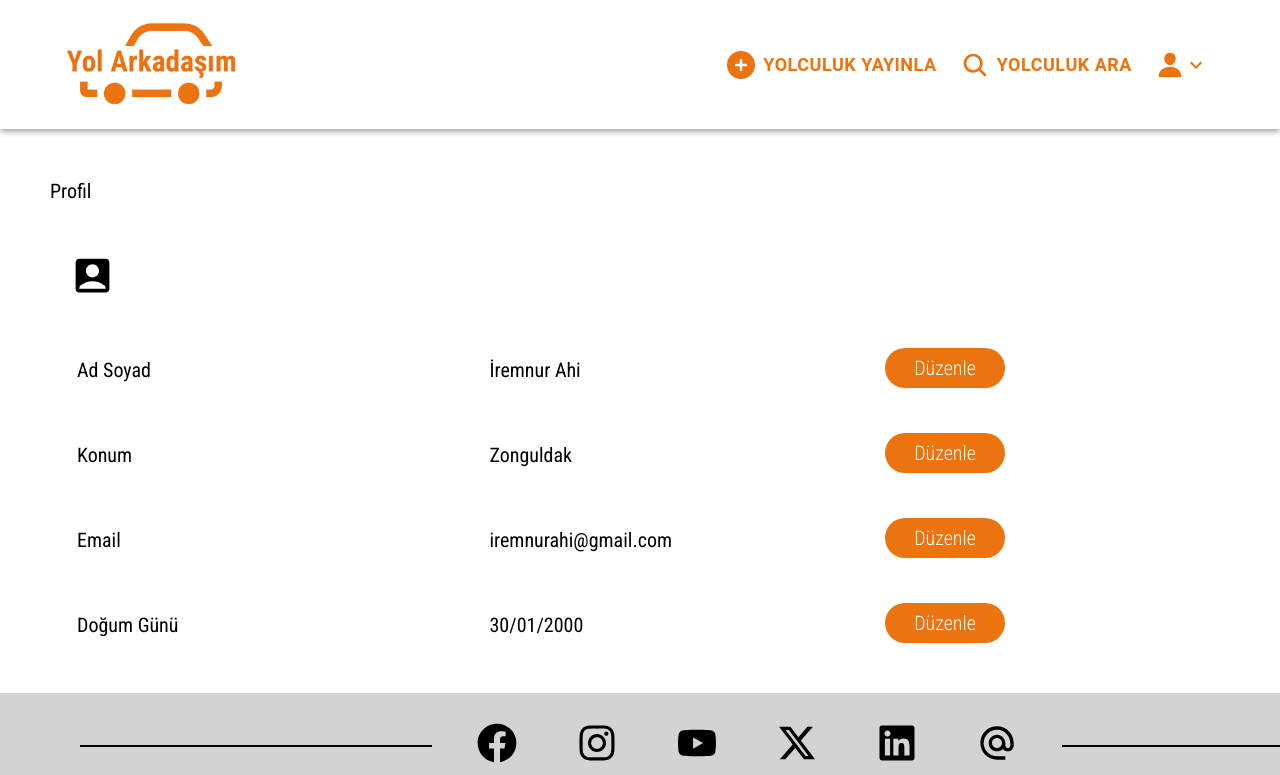
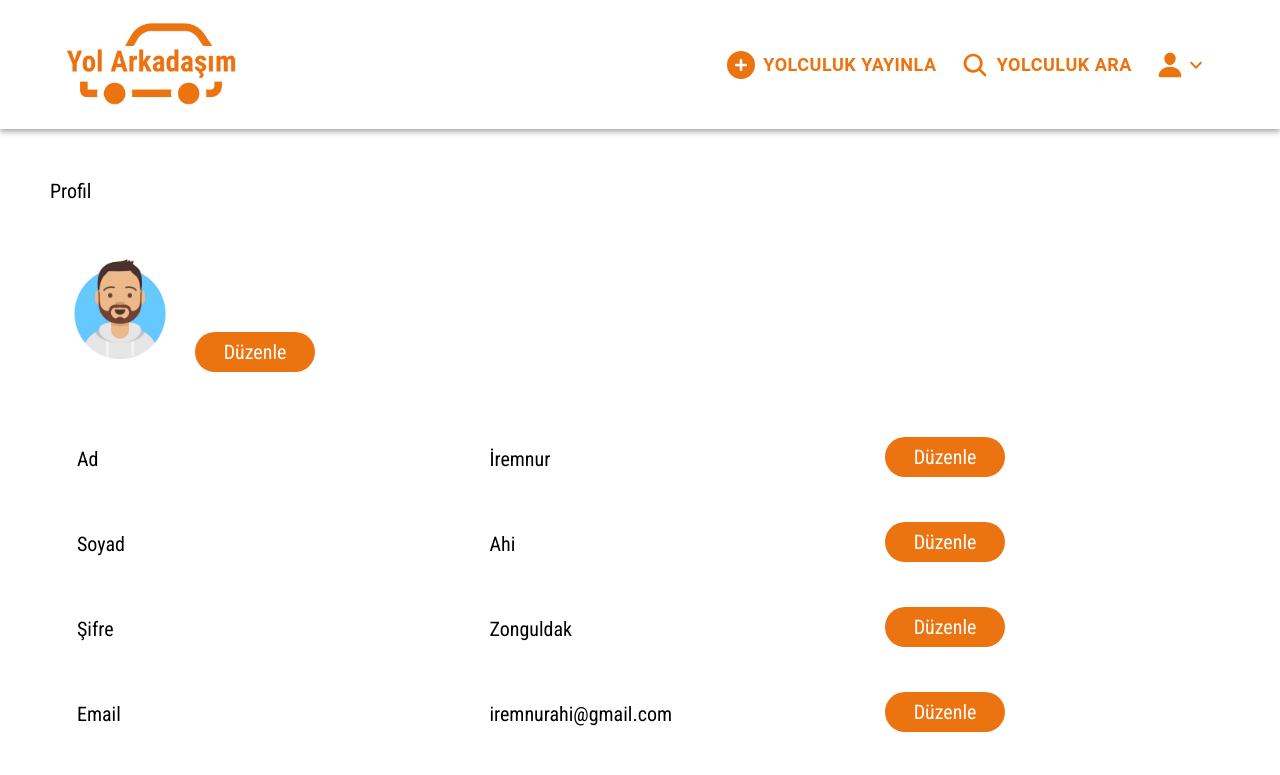
Before and after one commit to kubraacelik/YOLARKADASIM-Bitirme-Projesi, a React (Vite) app in the folder yolarkadasim/: page /profilAyarlari in a window 1280 px wide. Shown: the top 775 px of the page. Built offline with nearby package versions, Linux system fonts and the light colour scheme.

Commit message:
değişiklil yapıldı

```diff
--- a/yolarkadasim/src/components/YolculukGörüntülemeAra2.jsx
+++ b/yolarkadasim/src/components/YolculukGörüntülemeAra2.jsx
@@ -1,4 +1,4 @@
-import React, { useState } from "react";
+import React, { useState, useEffect } from "react";
 import axios from "axios";
 import "../styles/YolculukGörüntülemeAra2.css";
 import { SeyahatKart } from "./SeyahatKart";
@@ -11,9 +11,23 @@ export const YolculukGörüntülemeAra2 = () => {
   const [bosKoltukSayisi, setBosKoltukSayisi] = useState(0);
   const [seyahatler, setSeyahatler] = useState([]);
   const [showAlert, setShowAlert] = useState(false); // Uyarı mesajı için state
+  const [showAlert2, setShowAlert2] = useState(false);
+
+  //Alert 3sn sonra gitsin
+  useEffect(() => {
+    if (showAlert !== null || showAlert2 !== null) {
+      const timer = setTimeout(() => {
+        setShowAlert(null);
+        setShowAlert2(null);
+      }, 3000);
+
+      return () => clearTimeout(timer);
+    }
+  }, [showAlert, showAlert2]);
 
   const handleSearch = async () => {
     if (!baslangicNoktasi || !bitisNoktasi || !tarih || !bosKoltukSayisi) {
+      setShowAlert2(true);
       console.error("Lütfen tüm alanları doldurun.");
       return;
     }
@@ -31,7 +45,7 @@ export const YolculukGörüntülemeAra2 = () => {
         }
       );
 
-      if(response.data.length === 0) {
+      if (response.data.length === 0) {
         setShowAlert(true); // Veri bulunamazsa uyarı mesajını göster
       } else {
         setShowAlert(false);
@@ -111,10 +125,30 @@ export const YolculukGörüntülemeAra2 = () => {
       {showAlert && (
         <div className="uyarıMesajı">
           <Alert
-                sx={{ fontSize: 20, backgroundColor: "salmon", borderRadius:20, width:900 }}
+            sx={{
+              fontSize: 20,
+              backgroundColor: "salmon",
+              borderRadius: 20,
+              width: 900,
+            }}
             severity="error"
           >
             Bu Seçimlere Uyan Bir Seyahat Bulunamamaktadır!
+          </Alert>
+        </div>
+      )}
+      {showAlert2 && (
+        <div className="uyarıMesajı">
+          <Alert
+            sx={{
+              fontSize: 20,
+              borderRadius: 20,
+              backgroundColor: "#F7DC6F",
+              width: 900,
+            }}
+            severity="warning"
+          >
+            Lütfen Tüm Alanları Doldurun!
           </Alert>
         </div>
       )}
--- a/yolarkadasim/src/routes/GirişYap.jsx
+++ b/yolarkadasim/src/routes/GirişYap.jsx
@@ -4,23 +4,27 @@ import Footer from "../components/Footer";
 import "../styles/GirişYap.css";
 import { useFormik } from "formik";
 import { advancedSchema } from "../schemas";
-import { Link } from "react-router-dom";
+import { Link, useNavigate } from "react-router-dom";
 import axios from "axios";
 import Alert from "@mui/material/Alert";
 
 const GirişYap = () => {
   const [loginSuccess, setLoginSuccess] = useState(null);
+  const navigation = useNavigate();
 
-  //Alert 3sn sonra gitsin
   useEffect(() => {
     if (loginSuccess !== null) {
       const timer = setTimeout(() => {
         setLoginSuccess(null);
+        // Başarılı giriş yapma durumunda 5 saniye sonra ana sayfaya yönlendirme
+        if (loginSuccess === true) {
+          navigation("/");
+        }
       }, 3000);
 
       return () => clearTimeout(timer);
     }
-  }, [loginSuccess]);
+  }, [loginSuccess, navigation]);
 
   const onSubmit = async (values, actions) => {
     console.log(values);
@@ -40,6 +44,8 @@ const GirişYap = () => {
         "http://localhost:8080/api/kullanicilar/login",
         userData
       );
+      console.log(response.data.token);
+      localStorage.setItem('token',response?.data)
       console.log(response.data);
       return response.data;
     } catch (error) {
--- a/yolarkadasim/src/routes/Profil.jsx
+++ b/yolarkadasim/src/routes/Profil.jsx
@@ -1,8 +1,8 @@
 import React from "react";
-import AccountBoxIcon from "@mui/icons-material/AccountBox";
 import "../styles/Profil.css";
 import Navbar from "../components/Navbar";
 import Footer from "../components/Footer";
+import Avatar from "../assets/avatar.jpg";
 
 export const Profil = () => {
   return (
@@ -10,26 +10,34 @@ export const Profil = () => {
       <Navbar />
       <div className="enKapsayici">
         <div className="profil">Profil</div>
-        <AccountBoxIcon sx={{ width: "45px", height: "45px", marginLeft: "20px" }} />
-        <div className="profilBilgi">
-          <label className="label1">Ad Soyad</label>
-          <p className="paragraf1">İremnur Ahi</p>
-          <button className="adSoyadButon">Düzenle</button>
+        <div>
+          <img className="kişiResmi" src={Avatar} alt="" />
+          <button className="btn">Düzenle</button>
         </div>
         <div className="profilBilgi">
-          <label className="label1">Konum</label>
-          <p className="paragraf1">Zonguldak</p>
-          <button className="adSoyadButon">Düzenle</button>
+          <label>Ad</label>
+          <p>İremnur</p>
+          <button className="btn">Düzenle</button>
         </div>
         <div className="profilBilgi">
-          <label className="label1">Email</label>
-          <p className="paragraf1">iremnurahi@gmail.com</p>
-          <button className="adSoyadButon">Düzenle</button>
+          <label>Soyad</label>
+          <p>Ahi</p>
+          <button className="btn">Düzenle</button>
         </div>
         <div className="profilBilgi">
-          <label className="label1">Doğum Günü</label>
-          <p className="paragraf1">30/01/2000</p>
-          <button className="adSoyadButon">Düzenle</button>
+          <label>Şifre</label>
+          <p>Zonguldak</p>
+          <button className="btn">Düzenle</button>
+        </div>
+        <div className="profilBilgi">
+          <label>Email</label>
+          <p>iremnurahi@gmail.com</p>
+          <button className="btn">Düzenle</button>
+        </div>
+        <div className="profilBilgi">
+          <label>Doğum Günü</label>
+          <p>30/01/2000</p>
+          <button className="btn">Düzenle</button>
         </div>
       </div>
       <Footer />
--- a/yolarkadasim/src/routes/YolculukYayınla.jsx
+++ b/yolarkadasim/src/routes/YolculukYayınla.jsx
@@ -19,8 +19,8 @@ export default function YolculukYayınla() {
   const [bosKoltukSayisi, setBosKoltukSayisi] = useState(0);
   const [baslangicNoktasi, setBaslangicNoktasi] = useState("");
   const [bitisNoktasi, setBitisNoktasi] = useState("");
-  const [tarih, setTarih] = useState("");
-  const [saat, setSaat] = useState("");
+  const [tarih, setTarih] = useState(null);
+  const [saat, setSaat] = useState(null);
   const [hayvanDurumu, setHayvanDurumu] = useState("");
   const [sigaraDurumu, setSigaraDurumu] = useState("");
   const [ucret, setUcret] = useState(0);
@@ -89,6 +89,8 @@ export default function YolculukYayınla() {
       setHayvanDurumu("");
       setSigaraDurumu("");
       setUcret(0);
+      setTarih(null)
+      setSaat(null)
     } catch (error) {
       console.error("Yolculuk kaydedilirken hata oluştu:", error);
       setKaydetmeDurumu(false);
--- a/yolarkadasim/src/routes/ÜyeOl.jsx
+++ b/yolarkadasim/src/routes/ÜyeOl.jsx
@@ -4,7 +4,7 @@ import Footer from "../components/Footer";
 import "../styles/ÜyeOl.css";
 import { useFormik } from "formik";
 import { basicSchema } from "../schemas";
-import { Link } from "react-router-dom";
+import { Link, useNavigate } from "react-router-dom";
 import axios from "axios";
 import Alert from "@mui/material/Alert";
 
@@ -12,17 +12,22 @@ const ÜyeOl = () => {
   const [registerSuccess, setRegisterSuccess] = useState(null);
   const [agreed, setAgreed] = useState(false);
   const [showContract, setShowContract] = useState(false); // Kullanıcı sözleşmesi görünürlüğünü kontrol etmek için bir durum değişkeni
+  const navigation = useNavigate();
 
-  //Alert 3sn sonra gitsin
   useEffect(() => {
     if (registerSuccess !== null) {
-      const timer = setTimeout(() => {
+      const successTimer = setTimeout(() => {
         setRegisterSuccess(null);
+        // Başarılı kayıt olma durumunda 5 saniye sonra giriş sayfasına yönlendirme
+        if (registerSuccess === true) {
+          navigation('/girisYap');
+        }
       }, 3000);
 
-      return () => clearTimeout(timer);
+      return () => clearTimeout(successTimer);
     }
-  }, [registerSuccess]);
+  }, [registerSuccess, navigation]);
+
 
   const onSubmit = async (values, actions) => {
     console.log(values);
@@ -48,6 +53,7 @@ const ÜyeOl = () => {
       );
       console.log(response.data);
       return response.data;
+
     } catch (error) {
       console.log("Bir hata oluştu:", error);
       throw error;
--- a/yolarkadasim/src/styles/Profil.css
+++ b/yolarkadasim/src/styles/Profil.css
@@ -18,9 +18,7 @@
   height: 50px;
 }
 
-.label1,
-    /* .label2, */
-    .paragraf1 {
+label, p{
   padding-right: 120px;
   margin: 20px 65px 20px 22px;
   width: 30%;
@@ -28,7 +26,7 @@
 }
 
 
-.adSoyadButon {
+.btn {
   width: 120px;
   height: 40px;
   border: none;
@@ -37,6 +35,12 @@
   background-color: #eb7310;
   color: #fff;
   font-size: 20px;
-  font-weight: 300;
+  font-weight: 400;
   cursor: pointer;
 }
+
+.kişiResmi{
+  width: 100px;
+  margin-left: 20px;
+  margin-right: 20px;
+}
```
Also changed, not shown: yolarkadasim/src/components/Navbar.jsx (+4 -4 lines). Lines whose indentation alone changed are shown as unchanged.
